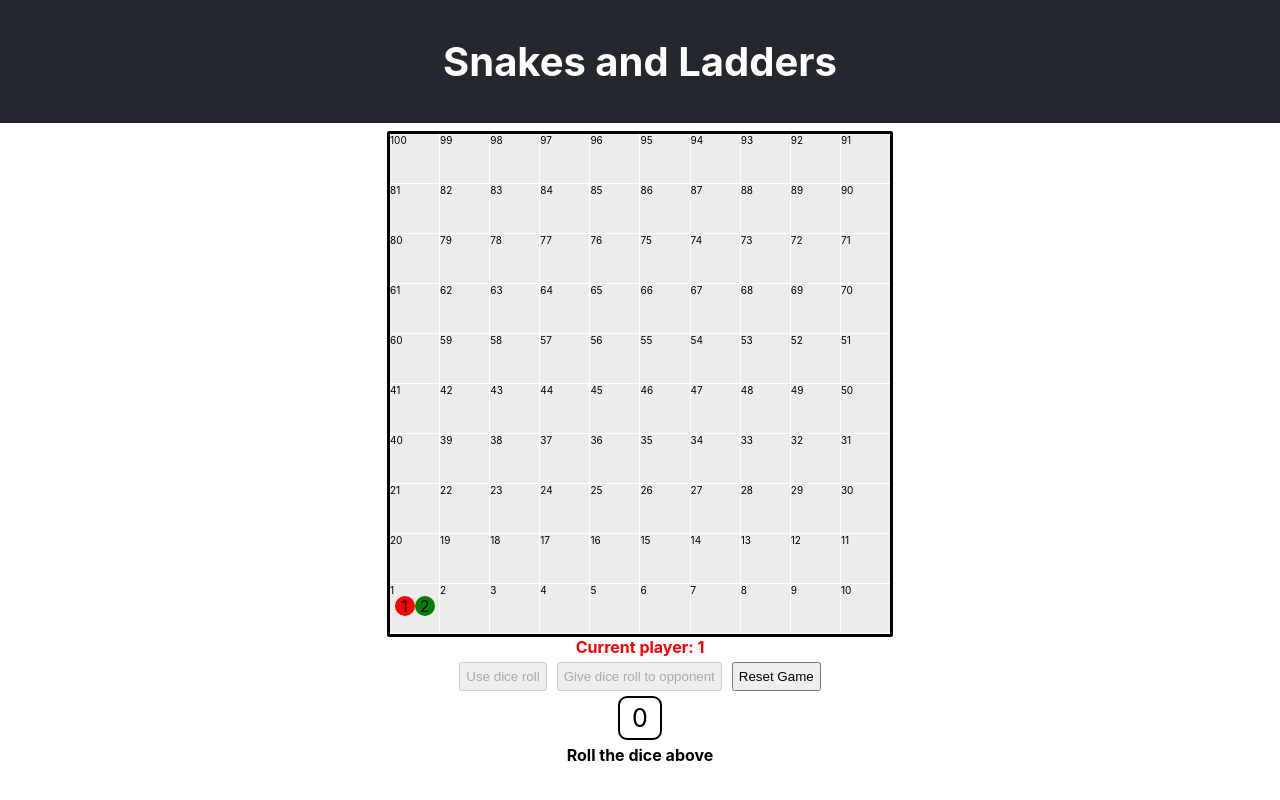
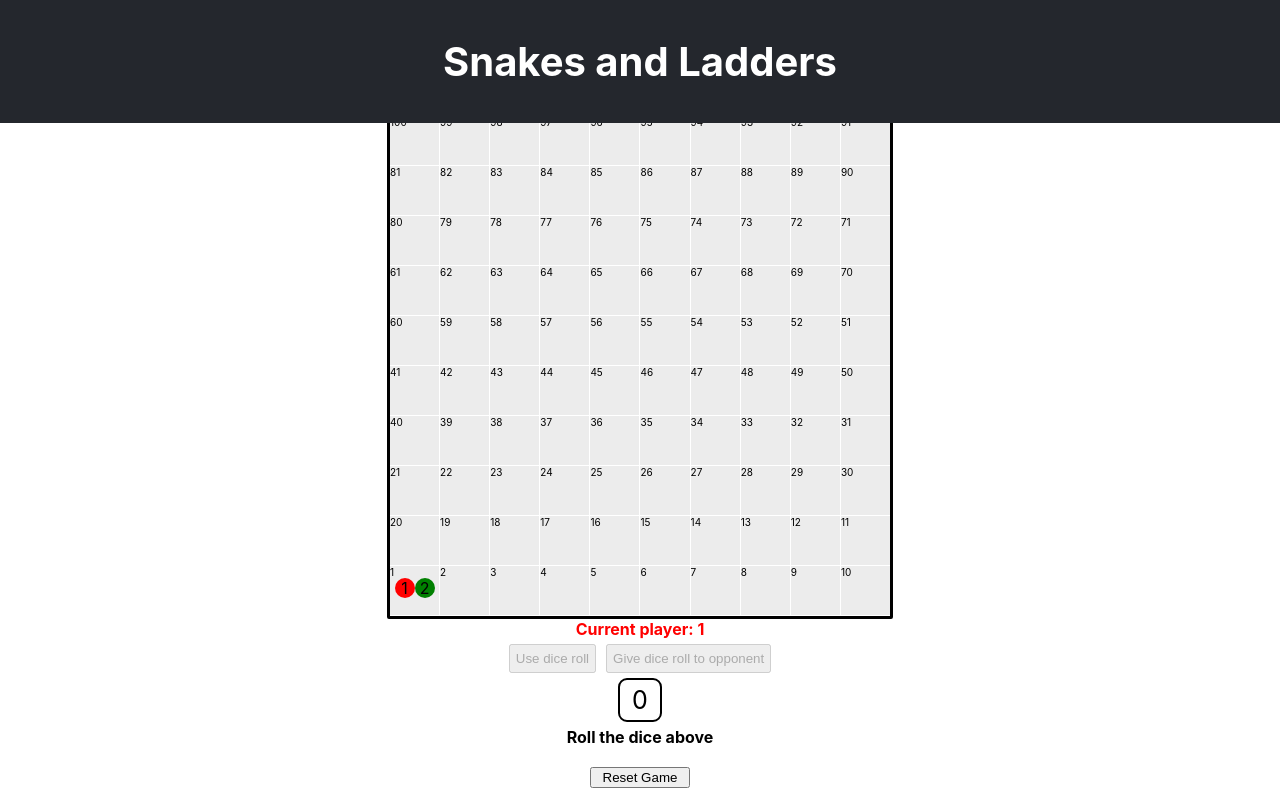
Before and after one commit to jrh224/cambridge_hackathon, a React (Create React App) app: page / in a window 1280 px wide. Built offline with nearby package versions, Linux system fonts and the light colour scheme.

Commit message:
some more formatting

```diff
--- a/src/components/molecules/SnakesAndLadders/SnakesAndLadders.css
+++ b/src/components/molecules/SnakesAndLadders/SnakesAndLadders.css
@@ -65,6 +65,12 @@
   font-weight: bold;
 }
 
+.resetButton {
+  margin: auto;
+  margin-top: 15px;
+  width: 100px;
+}
+
 .ball {
   height: 20px;
   width: 20px;
--- a/src/components/molecules/SnakesAndLadders/SnakesAndLadders.js
+++ b/src/components/molecules/SnakesAndLadders/SnakesAndLadders.js
@@ -273,13 +273,13 @@ export default function SnakesAndLadders() {
         <div className="button container">
           <button type="button" className="buttons" disabled={!turnInProgress} onClick={useDiceRoll}>Use dice roll</button>
           <button type="button" className="buttons" disabled={!turnInProgress} onClick={giveDiceRoll}>Give dice roll to opponent</button>
-          <button type="button" className="buttons" onClick={resetGame}>Reset Game</button>
         </div>
         <div className={(turnInProgress ? "inProgress" : "diceResultBox")} onClick={rollDice}>
           {diceValue}
         </div>
         <h4 className={(turnInProgress ? "inProgressh4" : "")}>Roll the dice above</h4>
-      </div>
+        </div>
+        <button type="button" className="resetButton" onClick={resetGame}>Reset Game</button>
     </div>
   );
 }
```
